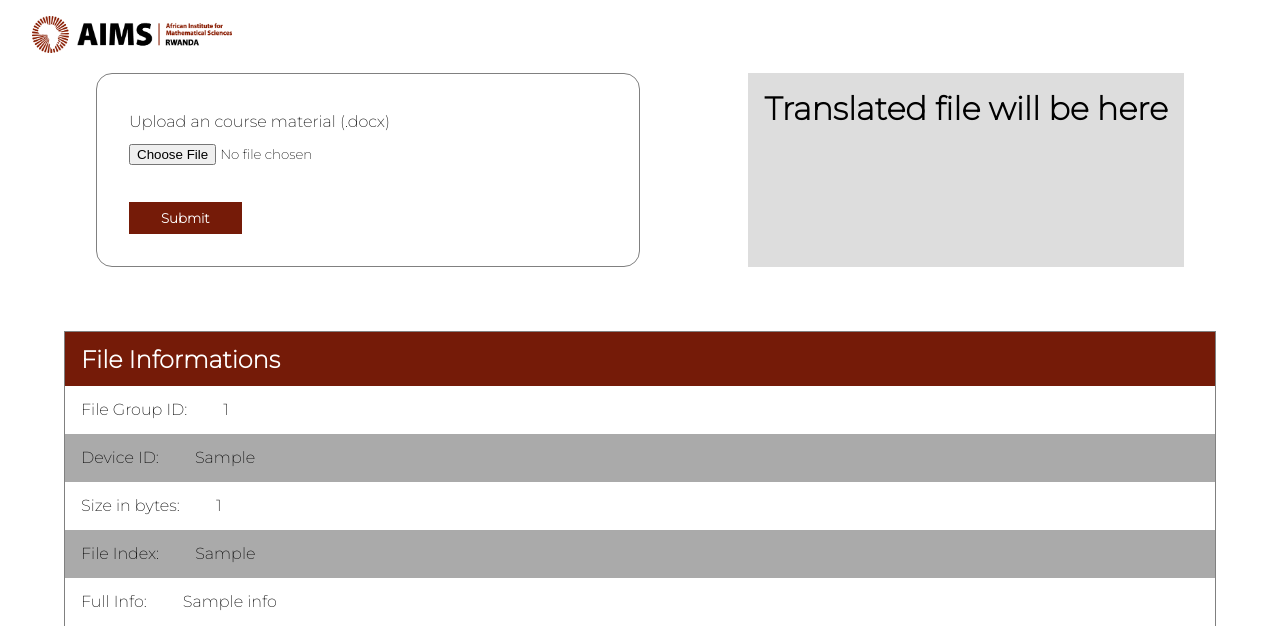
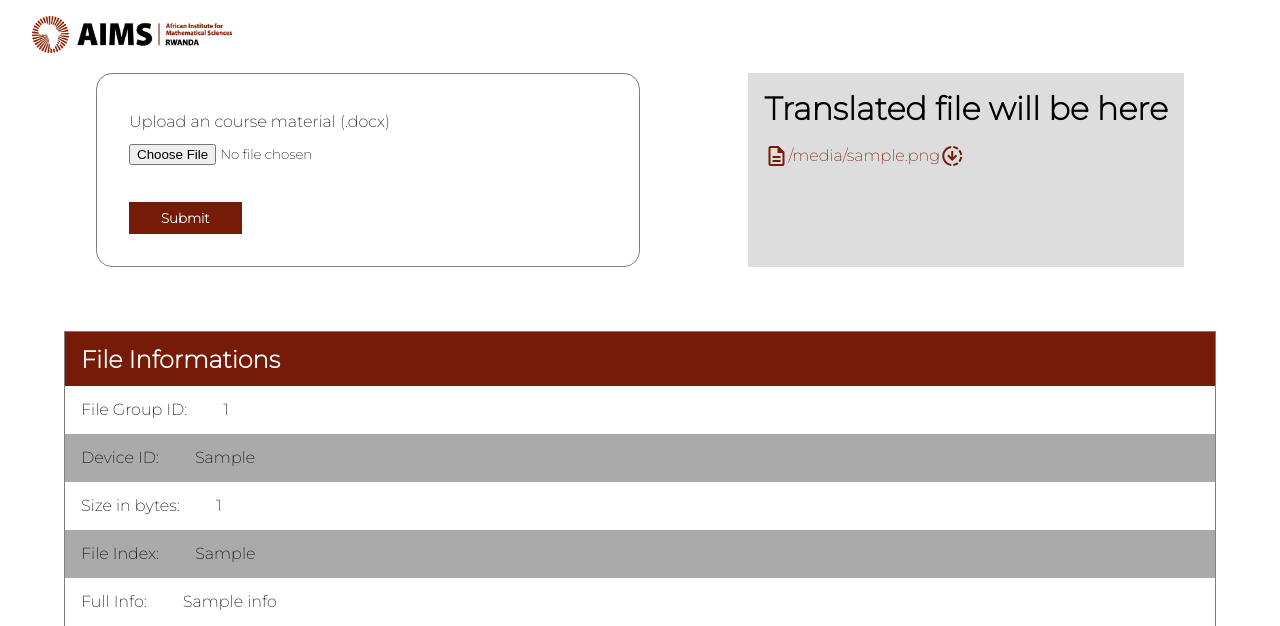
Before and after one commit to VUGANEZAPATRICE/AIMSHTML, a FastAPI app: template templates/index.html in a window 1280 px wide. Shown: the top 626 px of the page. Run offline with FastAPI, Linux system fonts and the light colour scheme; the template is opened without the code that fills it: most values are stand-ins (such as "Sample title", 1, 10 or a date in 2020).

Commit message:
Fix files display

```diff
--- a/fastAPI.py
+++ b/fastAPI.py
@@ -47,6 +47,7 @@
     text_elements = [element for element in soup.find_all(
         string=True) if element.parent and element.parent.name not in ['script', 'style']]
     print(text_elements)
+    text_elements = [element for index, element in enumerate(text_elements) if index != 0 and index != 1 and index != len(text_elements)-1 ]
     for element in text_elements:
         # Extract the text from the element
         text = element.get_text(strip=True)
--- a/static/style.css
+++ b/static/style.css
@@ -6,10 +6,6 @@
   padding: 0;
   box-sizing: border-box;
   font-family: 'Montserrat', sans-serif;
-}
-
-body {
-
 }
 
 header {
@@ -50,21 +46,16 @@
 }
 
 .dowload-file .files {
-  padding-top: 1rem;
   display: flex;
-  /* justify-content: center; */
-  align-items: center;
-
-}
-
-.dowload-file .files img {
-  align-self: flex-start;
-
+  flex-direction: column;
+  gap: .5rem;
 }
 
 .dowload-file .files a{
   text-decoration: none;
   color: var(--primary);
+  display: flex;
+  align-items: center;
 }
 
 .dowload-file .files a span{
@@ -77,7 +68,6 @@
   overflow: hidden;
   background: rgb(174, 170, 170, .5);
   position: absolute;
-  /* display: none; */
 
 }
 .loader > div {
@@ -122,10 +112,6 @@
   font-weight: bold;
 }
 
-.stats ul {
-  /* padding: 1rem; */
-}
-
 .stats ul li {
   line-height: 2rem;
   padding: .5rem 1rem;
@@ -136,7 +122,6 @@
 }
 
 .stats ul li span {
-  /* background: #4d82f4; */
   padding: .5rem 1rem;
   border-radius: 4px;
   margin-left: 1rem;
--- a/templates/index.html
+++ b/templates/index.html
@@ -37,14 +37,15 @@
     <div class="dowload-file">
       <h1>Translated file will be here</h1>
       <div class="files">
-
         {% for file in files %}
-          {% if loop.counter == 0%}
-              <a href={{file}} download>
-                <span class="material-symbols-outlined">description</span>
+          {% if loop.index == 1 %}
+            <a href="../assets/doc/tran/{{file}}" download>
+              <span class="material-symbols-outlined">description</span>
+              <span>
                 {{file}}
-                <span class="material-symbols-outlined">downloading</span>
-              </a>
+              </span>
+              <span class="material-symbols-outlined">downloading</span>
+            </a>
           {% endif %}
         {% endfor %}
       </div>
```
Also changed, not shown: assets/html/tran/Output.html (+1 -1 lines), 1 other file.
